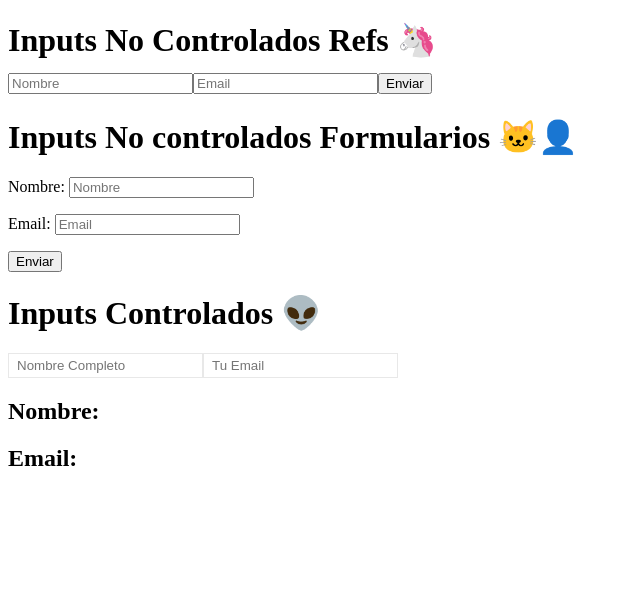
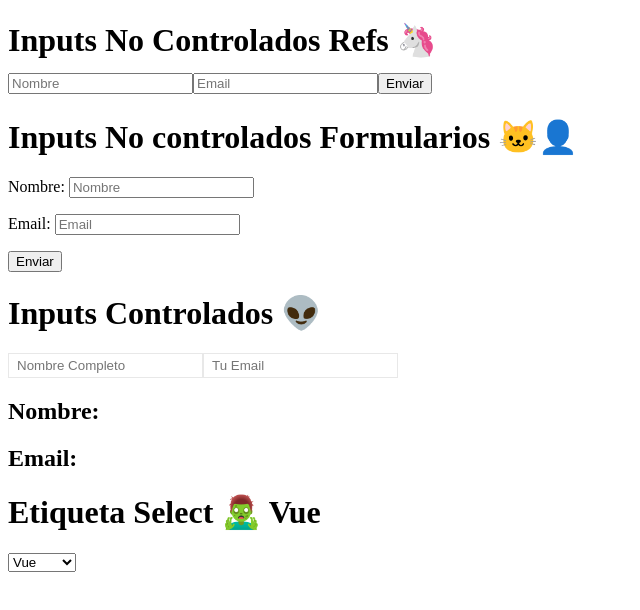
Before and after one commit to JosePabloRomero/fundamentos-react, a React (Create React App) app: page / in a window 1280 px wide. Shown: the top 610 px of the page, without its empty margins (0-640 px from the left). Built offline with nearby package versions, Linux system fonts and the light colour scheme.

Commit message:
Etiqueta select añadidad a input controlado

```diff
--- a/src/components/InputControlado/InputControlado.js
+++ b/src/components/InputControlado/InputControlado.js
@@ -1,4 +1,4 @@
-import React, {Component} from 'react'
+import React, { Component } from 'react'
 
 const Alien = () => (
     <span role='img' aria-label='Alien'>
@@ -6,7 +6,13 @@ const Alien = () => (
     </span>
 )
 
-class InputControlado extends Component{
+const Zombie = () => (
+    <span role='img' aria-label='Zombie'>
+        🧟‍♂️
+    </span>
+)
+
+class InputControlado extends Component {
     state = {
         text: '',
         color: '#E8E8E8'
@@ -15,23 +21,23 @@ class InputControlado extends Component{
     actualizar = (event) => {
         const text = event.target.value
         let color = 'green'
-        if (text.trim() === ''){
+        if (text.trim() === '') {
             color = '#E8E8E8'
         }
         if (text.trim() !== '' && text.trim().length < 5) {
             color = 'red'
         }
 
-        this.setState({ text,color })
+        this.setState({ text, color })
         this.props.onChange(this.props.name, text)
     }
-    render(){
+    render() {
         const styles = {
             border: `1px solid ${this.state.color}`,
             padding: '0.3em 0.6em',
             outline: 'none'
         }
-        return(
+        return (
             <input
                 type="text"
                 value={this.state.text}
@@ -43,7 +49,33 @@ class InputControlado extends Component{
     }
 }
 
-class App extends Component{
+class Select extends Component {
+    state = {
+        tech: 'Vue'
+    }
+    handleChange = (event) => {
+        this.setState({
+            tech: event.target.value
+        })
+    }
+    render() {
+        return (
+            <div>
+                <h1>Etiqueta Select <Zombie/> {this.state.tech} </h1>
+                <form>
+                    <select value={this.state.tech} onChange={this.handleChange}>
+                        <option value="Angular">Angular</option>
+                        <option value="React">React</option>
+                        <option value="Vue">Vue</option>
+                        <option value="Vanilla">Vanilla</option>
+                    </select>
+                </form>
+            </div>
+        )
+    }
+}
+
+class App extends Component {
     state = {
         name: '',
         email: ''
@@ -53,11 +85,11 @@ class App extends Component{
             [name]: text
         })
     }
-    render(){
-        return(
+    render() {
+        return (
             <div>
                 <h1>
-                    Inputs Controlados <Alien/>
+                    Inputs Controlados <Alien />
                 </h1>
                 <InputControlado
                     onChange={this.actualizar}
@@ -75,6 +107,7 @@ class App extends Component{
                 <h2>
                     Email: {this.state.email}
                 </h2>
+                <Select></Select>
             </div>
         )
     }
```
